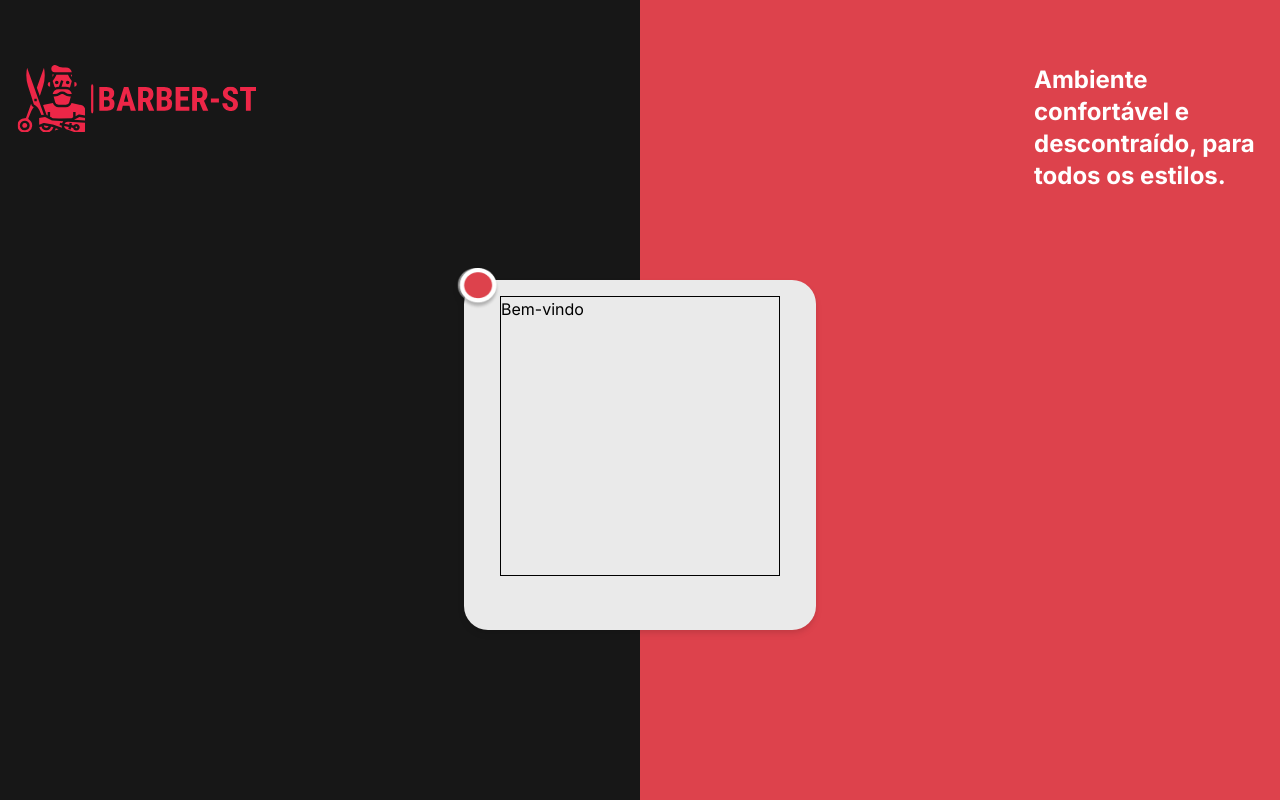
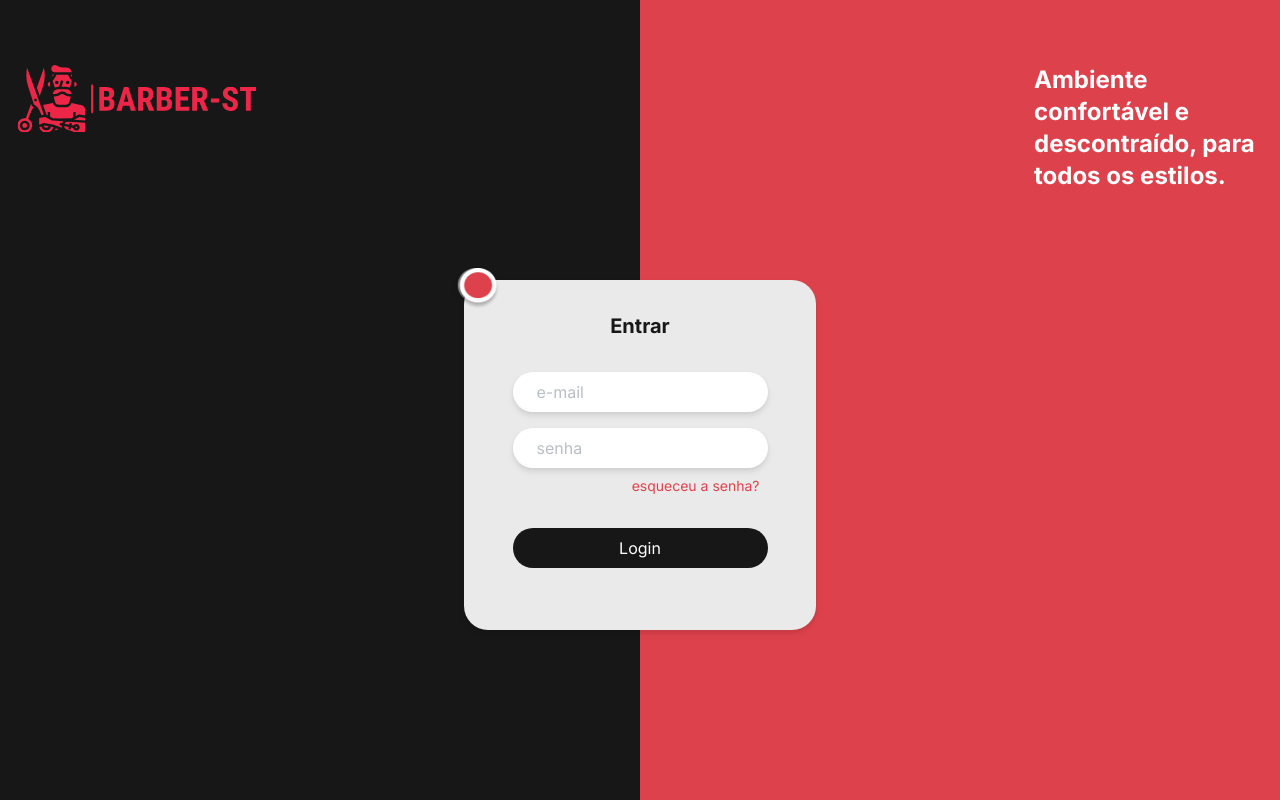
Before and after one commit to deni-rocha/BarberST-app, a Next.js app: page /login in a window 1280 px wide. Built offline with nearby package versions, Linux system fonts and the light colour scheme.

Commit message:
front-end da página de login

```diff
--- a/src/app/login/page.tsx
+++ b/src/app/login/page.tsx
@@ -24,8 +24,30 @@ export default function Home() {
           alt="logo-popUp"
           className="absolute -top-3 -left-2"
         />
-        <div className="w-[280px] h-[280px] border border-black mx-auto">
-          <h2>Bem-vindo</h2>
+        <div className="w-[300px] h-[300px] flex flex-col gap-8 items-center py-4 mx-auto">
+          <h2 className="text-xl font-bold text-bgPrimary">Entrar</h2>
+
+          <section className="w-[255px] space-y-4 ">
+            <input
+              type="text"
+              placeholder="e-mail"
+              className="w-full h-[40px] rounded-3xl pl-6 outline-none drop-shadow-md placeholder:opacity-70"
+            />
+            <div className="flex flex-col">
+              <input
+                placeholder="senha"
+                type="password"
+                className="w-full h-[40px] rounded-3xl pl-6 outline-none drop-shadow-md placeholder:opacity-70"
+              />
+              <p className="text-bgSecondary self-end text-sm mt-2 mr-2 cursor-pointer">
+                esqueceu a senha?
+              </p>
+            </div>
+          </section>
+
+          <button className="w-[255px] h-[40px] bg-bgPrimary rounded-3xl outline-none text-white">
+            Login
+          </button>
         </div>
       </div>
     </div>
```
